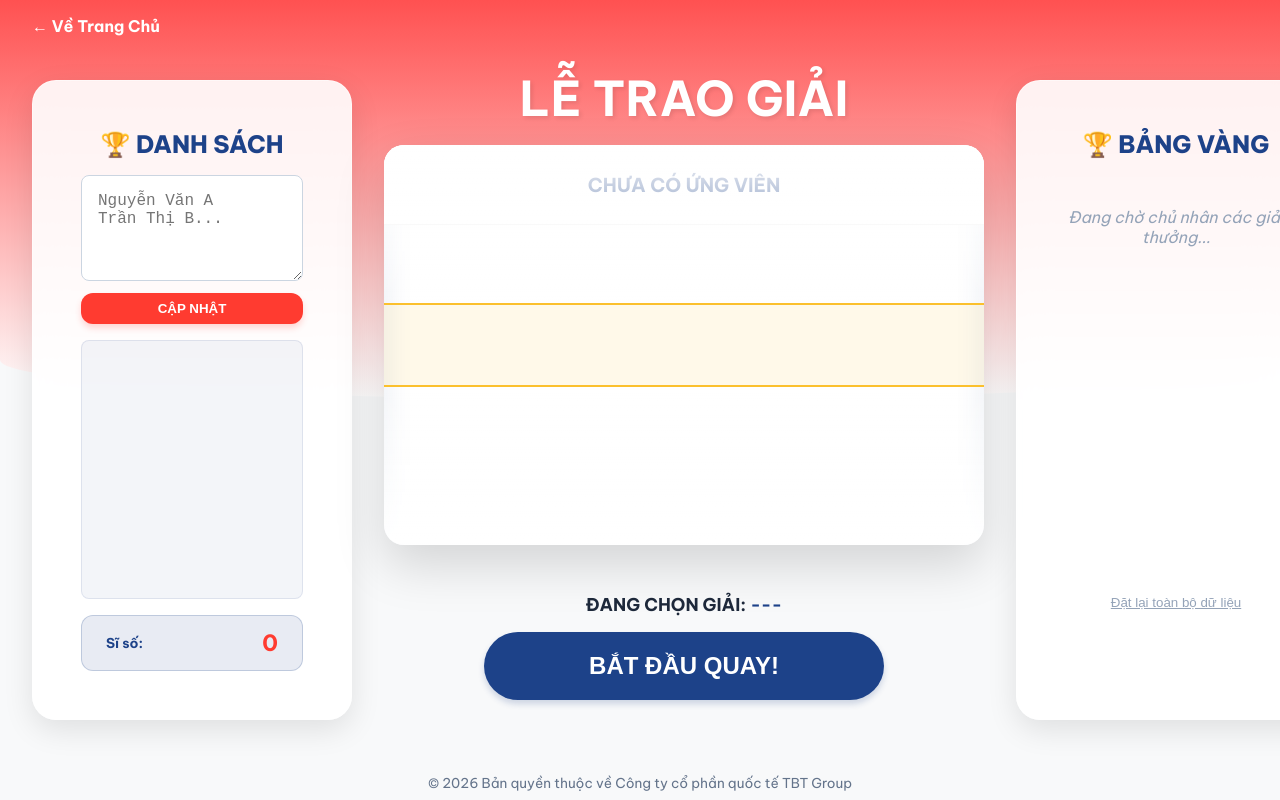
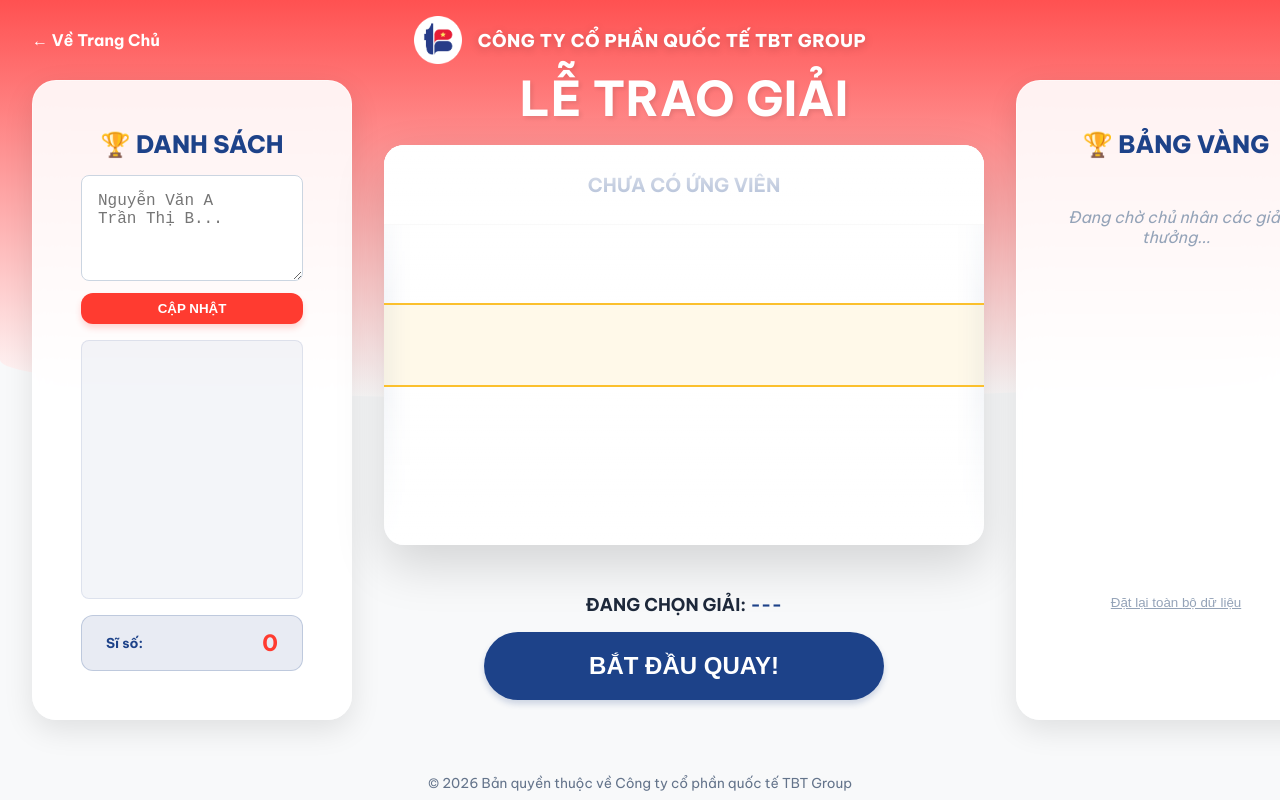
Before and after one commit to andtptit/luckywheel_1904, a website built with Vite: page award.html in a window 1280 px wide. Shown: the top 800 px of the page. Built offline with nearby package versions, Linux system fonts and the light colour scheme; some packages are replaced by stand-ins of ours; no server answers; the database is empty.

Commit message:
UI: Add header with logo and company name, centered with back button on left

```diff
--- a/award.html
+++ b/award.html
@@ -11,9 +11,11 @@
 </head>
 
 <body class="award-body">
-    <nav style="position: absolute; top: 0; left: 0; padding: 1rem 2rem; z-index: 10;">
-        <a href="./index.html" style="color: white; text-decoration: none; font-weight: bold;">← Về Trang Chủ</a>
-    </nav>
+    <header class="site-header">
+        <a href="./index.html" class="back-link">← Về Trang Chủ</a>
+        <img src="./image/Logo TBT cờ đỏ sao vàng.png" alt="Logo TBT Group" class="header-logo">
+        <div class="header-text">CÔNG TY CỔ PHẦN QUỐC TẾ TBT GROUP</div>
+    </header>
     <div class="container-3-col">
 
         <!-- Cột trái: DANH SÁCH -->
@@ -37,7 +39,8 @@
 
         <!-- Cột giữa: VÒNG QUAY -->
         <div class="center-panel">
-            <h1 class="main-title" style="font-size: 3rem; text-shadow: 2px 2px 4px rgba(0,0,0,0.1); color: #ffffff;">LỄ TRAO GIẢI</h1>
+            <h1 class="main-title" style="font-size: 3rem; text-shadow: 2px 2px 4px rgba(0,0,0,0.1); color: #ffffff;">LỄ
+                TRAO GIẢI</h1>
 
             <div class="slot-machine-container" id="awardSlotMachine" style="margin-bottom: 2rem;">
                 <div class="slot-overlay-top"></div>
--- a/style.css
+++ b/style.css
@@ -55,6 +55,46 @@ body {
     border-bottom-left-radius: 50% 10%;
     border-bottom-right-radius: 50% 10%;
     z-index: -1;
+}
+
+/* Site Header */
+.site-header {
+    position: absolute;
+    top: 0;
+    left: 0;
+    right: 0;
+    padding: 1rem 3rem;
+    display: flex;
+    align-items: center;
+    justify-content: center; /* Căn giữa Logo và Text */
+    gap: 1rem;
+    z-index: 1000;
+    pointer-events: none; /* Tránh cản trở các nút bấm bên dưới nếu có */
+}
+
+.header-logo {
+    height: 48px; /* Giảm 20% từ 60px */
+    width: auto;
+    object-fit: contain;
+}
+
+.header-text {
+    color: #ffffff;
+    font-weight: 800;
+    font-size: 1.1rem; /* Giảm 20% từ 1.4rem */
+    letter-spacing: 0.5px;
+    text-transform: uppercase;
+    text-shadow: 0 2px 10px rgba(0, 0, 0, 0.2);
+    font-family: var(--font-heading);
+}
+
+.back-link {
+    position: absolute;
+    left: 2rem;
+    color: white;
+    text-decoration: none;
+    font-weight: bold;
+    pointer-events: auto;
 }
 
 
```
Also changed, not shown: checkin.html (+15 -6 lines), index.html (+20 -11 lines), image/logo.png (added).
